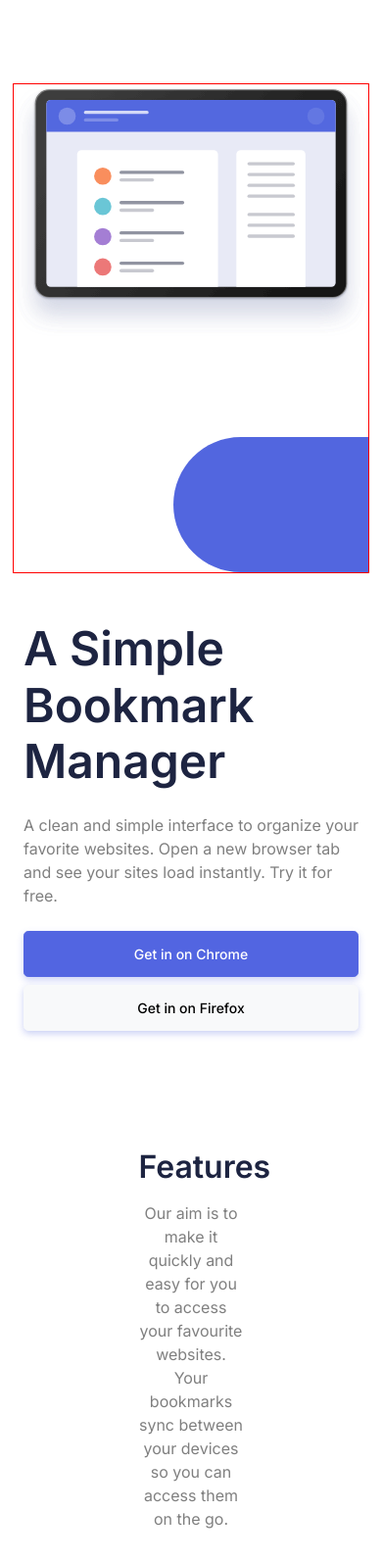
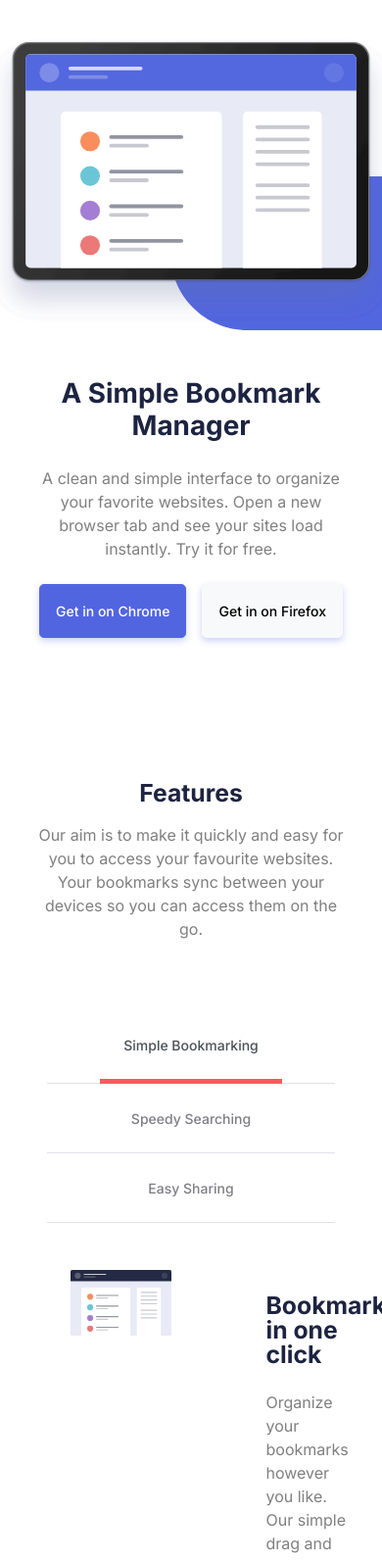
Before and after one commit to isasimo-itacademy/vue-sprint2, a website: page nivell1/index.html in a window 390 px wide. Shown: the part 94-1686 px from the top of the page at 98% size. Drawn offline with nearby package versions, Linux system fonts and the light colour scheme.

Commit message:
started responsivness

```diff
--- a/nivell1/index.html
+++ b/nivell1/index.html
@@ -8,10 +8,10 @@
     <title>Sprint 2</title>
 </head>
 <body>
-  <div class="container-flex">
+  <div class="container-flex nopadding">
         <!-- Header -->
-        <div class="row d-flex flex-wrap justify-content-center py-5">
-          <header class="col col-lg-9 d-flex flex-wrap justify-content-center flex-spacebetween">
+        <div class="row d-flex flex-wrap justify-content-center py-4 nopadding">
+          <header class="col col-lg-9 d-flex flex-wrap justify-content-between justify-content-lg-center">
               <a class="navbar-brand d-flex align-items-center me-md-auto" href="#">
                   <img src="img/logo-bookmark.svg" alt="logo bookmark">
               </a>
@@ -36,20 +36,19 @@
         </div>
 
         <!-- Hero -->
-        <div class="row d-flex flex-wrap justify-content-center">
+        <div class="row d-flex flex-wrap justify-content-center nopadding">
           <div class="col">
             <div class="row flex-lg-row-reverse align-items-center g-5 py-5 ms-lg-5 ps-lg-5">
-              <div class="col-10 col-sm-8 col-lg-7 img-move-wrapper d-block">
+              <div class="col-10 col-lg-7 img-move-wrapper d-block fullwidth">
                 <img src="img/pill.svg" class="img-move img-move-1 img-fluid" loading="lazy" role="presentation">
                 <img src="img/illustration-hero.svg" class="img-move img-move-2 img-fluid" alt="Bootstrap Themes" loading="lazy">
-<!--                 <img src="img/illustration-hero.svg" class="d-block mx-lg-auto img-fluid" alt="Bootstrap Themes" width="700" height="500" loading="lazy">-->
               </div>
-              <div class="col-lg-5 px-5">
-                <h1 class="lh-2 mb-4">A Simple Bookmark Manager</h1>
+              <div class="col-lg-5 px-5 text-center text-lg-start">
+                <h1 class="fw-bolder fs-1 lh-2 mb-4">A Simple Bookmark Manager</h1>
                 <p class="mb-4 text-black-50">A clean and simple interface to organize your favorite websites. Open a new browser tab and see your sites load instantly. Try it for free.</p>
-                <div class="d-grid gap-2 d-md-flex justify-content-md-start">
-                  <button type="button" class="btn btn-primary btn-shadow btn-lg btn-padding px-4 me-md-2">Get in on Chrome</button>
-                  <button type="button" class="btn btn-light btn-shadow btn-lg btn-padding px-4">Get in on Firefox</button>
+                <div class="d-block gap-3 d-flex justify-content-center justify-content-lg-start">
+                  <button type="button" class="btn btn-primary btn-shadow btn-lg py-3">Get in on Chrome</button>
+                  <button type="button" class="btn btn-light btn-shadow btn-lg py-3">Get in on Firefox</button>
                 </div>
               </div>
             </div>
@@ -58,28 +57,28 @@
 
         <!-- Features -->
         <div class="row d-flex flex-wrap justify-content-center py-5">
-          <div class="col-9">
+          <div class="col-12 col-lg-9">
             <div class="row row-cols-1 d-flex flex-wrap justify-content-center">
-              <div class="col-6 px-4 py-4 text-center">
-                <h2 class="pb-2">Features</h2>
-                <p class="lead mb-4 text-black-50">Our aim is to make it quickly and easy for you to access your favourite websites. Your bookmarks sync between your devices so you can access them on the go.</p>
+              <div class="col col-lg-7 p-5 text-center">
+                <h2 class="fw-bolder pb-2">Features</h2>
+                <p class="mb-4 text-black-50">Our aim is to make it quickly and easy for you to access your favourite websites. Your bookmarks sync between your devices so you can access them on the go.</p>
               </div>
             </div>
           </div>
-          <div class="col-9">
-            <ul class="nav nav-tabs d-flex flex-wrap justify-content-center" id="myTab" role="tablist">
-                  <li class="nav-item grey-border-b" role="presentation">
+          <div class="col-12 col-lg-9">
+            <ul class="nav nav-tabs d-flex flex-wrap justify-content-center px-5" id="myTab" role="tablist">
+                  <li class="nav-item grey-border-b fullwidth d-flex flex-wrap justify-content-center" role="presentation">
                     <button class="nav-link active p-4" id="home-tab" data-bs-toggle="tab" data-bs-target="#home" type="button" role="tab" aria-controls="home" aria-selected="true">Simple Bookmarking</button>
                   </li>
-                  <li class="nav-item grey-border-b" role="presentation">
+                  <li class="nav-item grey-border-b fullwidth d-flex flex-wrap justify-content-center" role="presentation">
                     <button class="nav-link p-4" id="profile-tab" data-bs-toggle="tab" data-bs-target="#profile" type="button" role="tab" aria-controls="profile" aria-selected="false">Speedy Searching</button>
                   </li>
-                  <li class="nav-item grey-border-b" role="presentation">
+                  <li class="nav-item grey-border-b fullwidth d-flex flex-wrap justify-content-center" role="presentation">
                     <button class="nav-link p-4" id="contact-tab" data-bs-toggle="tab" data-bs-target="#contact" type="button" role="tab" aria-controls="contact" aria-selected="false">Easy Sharing</button>
                   </li>
             </ul>
           </div>
-          <div class="col-9">
+          <div class="col-12 col-lg-9">
             <div class="row tab-content" id="myTabContent">
               <div class="col p-5">
                 <!-- Content 1 -->
@@ -87,9 +86,9 @@
                   <div class="col-7 px-5">
                     <img src="img/illustration-features-tab-1.svg" class="d-block mx-lg-auto img-fluid" loading="lazy">
                   </div>
-                  <div class="col-5 pt-5 ps-5">
-                    <h2 class="lh-1 mb-4">Bookmark in one click</h2>
-                    <p class="lead mb-4 text-black-50">Organize your bookmarks however you like. Our simple drag and drop interface gives you complete control over how you manage your favourite sites.</p>
+                  <div class="col-5 pt-4 ps-5">
+                    <h3 class="fw-bolder fs-2 lh-1 mb-4">Bookmark in one click</h3>
+                    <p class="mb-4 text-black-50">Organize your bookmarks however you like. Our simple drag and drop interface gives you complete control over how you manage your favourite sites.</p>
                     <div class="d-grid gap-2 d-md-flex justify-content-md-start">
                       <button type="button" class="btn btn-primary btn-shadow btn-lg btn-padding px-4 me-md-2">More Info</button>
                     </div>
@@ -110,8 +109,8 @@
           <div class="col-9">
             <div class="row row-cols-1 d-flex flex-wrap justify-content-center pb-5">
               <div class="col-6 px-4 py-4 text-center">
-                <h2 class="pb-2">Download the extension</h2>
-                <p class="lead mb-4 text-black-50">We've got more browsers in the pipeline. Please do let us know if you've got a favourite you'd like us to prioritize.</p>
+                <h2 class="fw-bolder pb-2">Download the extension</h2>
+                <p class="mb-4 text-black-50">We've got more browsers in the pipeline. Please do let us know if you've got a favourite you'd like us to prioritize.</p>
               </div>
               <div class="col-10">
                 <div class="row">
@@ -172,8 +171,8 @@
           <div class="col-4">
             <div class="row row-cols-1 d-flex flex-wrap justify-content-center pb-5">
               <div class="col px-4 py-4 text-center">
-                <h2 class="pb-2">Frequently Asked Questions</h2>
-                <p class="lead mb-4 text-black-50">Here are some of our FAQs. If you have any other questions you'd like answered please feel free to email us.</p>
+                <h2 class="fw-bolder pb-2">Frequently Asked Questions</h2>
+                <p class="mb-4 text-black-50">Here are some of our FAQs. If you have any other questions you'd like answered please feel free to email us.</p>
               </div>
               <div class="col accordion mb-4" id="accordionExample">
                 <div class="accordion-item">
--- a/nivell1/scss/styles.scss
+++ b/nivell1/scss/styles.scss
@@ -1,32 +1,28 @@
-@import url("http://fonts.googleapis.com/css?family=Inter:300,400,500,600,700");
-
-
 // custom variables
 $primary: #5265E1;
 $secondary: #FA5959;
+
+@import url("http://fonts.googleapis.com/css?family=Inter:300,400,500,600,700");
+
+.flexCenter {
+    display: flex;
+    flex-wrap: wrap;
+    justify-content: center;
+    align-items: center;
+}
+
+.nopadding {
+    padding: 0 !important;
+    margin: 0 !important;
+}
 
 body {
     font-family: 'Inter', sans-serif !important;
     color: #1D2441 !important;
 }
 
-h1 {
-    font-size: 48px !important;
-    font-weight: 600 !important;
-}
-
-h2 {
-    font-size: 32px !important;
-    font-weight: 600 !important;
-}
-
 h3 {
     font-size: 20px !important;
-}
-
-p {
-    font-size: 16px !important;
-    font-weight: 400 !important;
 }
 
 .lettering {
@@ -38,28 +34,23 @@
     font-weight: 500 !important;
 }
 
-.btn-padding {
-    padding: 12px 24px !important;
-}
-
 // images overlap
 
 .img-move-wrapper {
-    border:1px solid red !important;
-    position:relative;
-    overflow:hidden;
+    position: relative;
+    overflow: hidden;
     margin:0 auto;
-    height: 500px;
+    height: 466px;
 }
 
 .img-move {
-    position:absolute;
+    position: absolute;
 }
 
 .img-move-1 {
-    right:0;
+    right: 0;
     bottom: 0;
-    width:55%;
+    width: 55%;
 }
 
 .img-move-2 {
@@ -77,6 +68,8 @@
 }
 
 .nav-tabs .nav-link.active, .nav-tabs .nav-item.show .nav-link {
+    color: #FC595E;
+    background-color: #fff;
     border-color: #FC595E !important;
     border-bottom: 5px solid;
     border-top: none;
@@ -85,7 +78,7 @@
 }
 
 .nav-tabs .nav-link:hover, .nav-tabs .nav-link:focus {
-    border: none !important;
+    border: #fff !important;
     color: #FC595E;
 }
 
@@ -132,5 +125,15 @@
     color: #FC595E !important;
 }
 
+@media screen and (max-width: 576px) {
+    .img-move-wrapper {
+        height: 300px;
+    }
+
+    .fullwidth {
+      width: 100% !important;
+    }
+  }
+
 // import bootstrap
 @import '../node_modules/bootstrap/scss/bootstrap';
```
Also changed, not shown: nivell1/css/styles.css, 1 other file.
